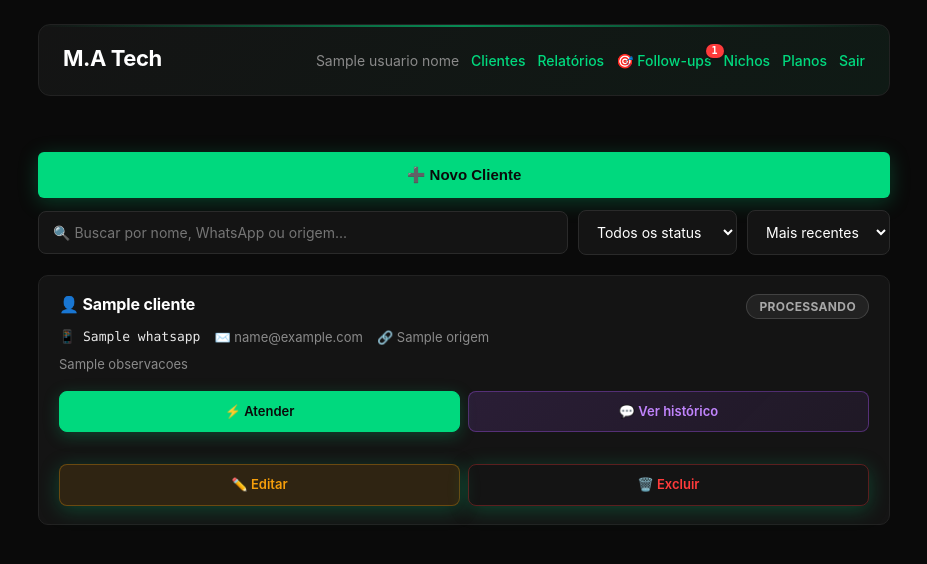
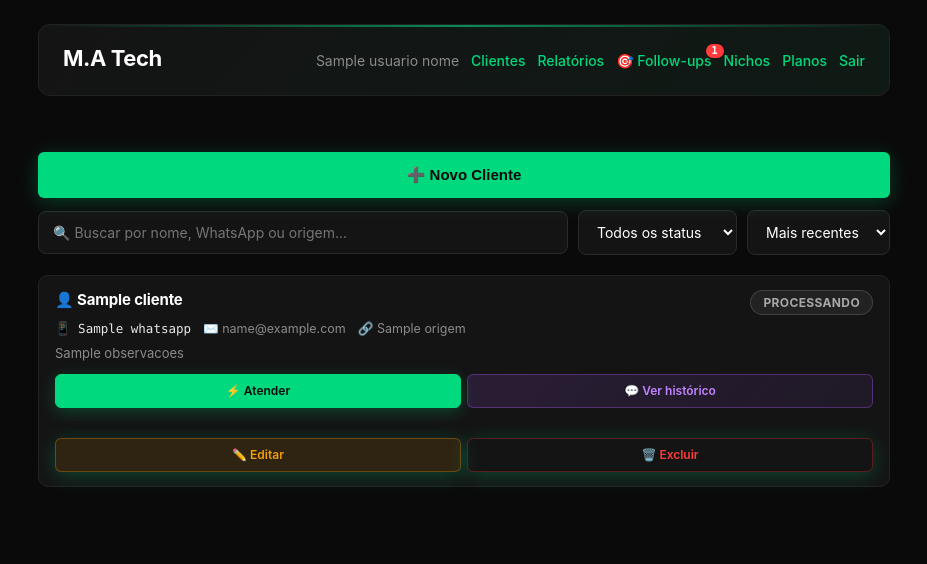
Before and after one commit to matechtecnologia/matech-atendimento, a FastAPI app: template templates/clientes.html in a window 1280 px wide. Shown: the top 564 px of the page, without its empty margins (176-1103 px from the left). Run offline with FastAPI, Linux system fonts and the light colour scheme; the template is opened without the code that fills it: most values are stand-ins (such as "Sample title", 1, 10 or a date in 2020); some libraries are stand-ins or nearby versions.

Commit message:
landing captura + animacoes + cards compactos

```diff
--- a/static/style.css
+++ b/static/style.css
@@ -1403,3 +1403,195 @@ notepad static\style.css
     color: #0a0a0a !important;
     border-color: #00b368 !important;
 }
+
+
+/* ============================================================
+   MELHORIAS VISUAIS — v2
+   Animações suaves + cards compactos + hover refinado
+   ============================================================ */
+
+/* ===== ANIMAÇÕES BASE ===== */
+@keyframes fade-scale-in {
+    from { opacity: 0; transform: scale(0.98) translateY(6px); }
+    to { opacity: 1; transform: scale(1) translateY(0); }
+}
+
+@keyframes glow-pulse {
+    0%, 100% { box-shadow: 0 0 0 0 rgba(0,217,126,0.4); }
+    50% { box-shadow: 0 0 0 8px rgba(0,217,126,0); }
+}
+
+@keyframes slide-down {
+    from { opacity: 0; transform: translateY(-8px); max-height: 0; }
+    to { opacity: 1; transform: translateY(0); max-height: 2000px; }
+}
+
+/* ===== BOTÕES — mais suaves e responsivos ===== */
+button,
+.btn-gerar,
+.btn-mini,
+.btn-copiar,
+.btn-acao {
+    transition: all 0.22s cubic-bezier(0.16, 1, 0.3, 1) !important;
+    will-change: transform, box-shadow;
+}
+
+button:active,
+.btn-gerar:active,
+.btn-mini:active,
+.btn-copiar:active,
+.btn-acao:active {
+    transform: scale(0.97) translateY(0) !important;
+}
+
+/* ===== LINKS DO MENU ===== */
+.usuario-info a {
+    transition: all 0.2s cubic-bezier(0.16, 1, 0.3, 1);
+    position: relative;
+}
+
+.usuario-info a:not(.menu-ativo):not(.ajuda-header-btn):hover {
+    color: #00ff99 !important;
+    transform: translateY(-1px);
+}
+
+/* ===== BLOCOS DE RESULTADO — hover refinado ===== */
+.bloco {
+    transition: all 0.25s cubic-bezier(0.16, 1, 0.3, 1);
+}
+
+.bloco:hover {
+    transform: translateY(-2px);
+    box-shadow: 0 12px 32px rgba(0,0,0,0.3);
+}
+
+/* ===== STATS CARDS — mais vivos ===== */
+.stat-card {
+    transition: all 0.28s cubic-bezier(0.16, 1, 0.3, 1);
+}
+
+.stat-card:hover {
+    transform: translateY(-3px) scale(1.01);
+    box-shadow: 0 16px 40px rgba(0,217,126,0.15);
+}
+
+/* ===== CARDS DE CLIENTE — compactos + animados ===== */
+.cliente-card {
+    transition: all 0.25s cubic-bezier(0.16, 1, 0.3, 1) !important;
+}
+
+.cliente-card:hover {
+    transform: translateY(-2px) !important;
+    box-shadow: 0 12px 32px rgba(0,217,126,0.12);
+    border-color: #00d97e !important;
+}
+
+/* ===== CARD DE NICHO ===== */
+.nicho-card {
+    transition: all 0.25s cubic-bezier(0.16, 1, 0.3, 1) !important;
+}
+
+.nicho-card:hover {
+    transform: translateY(-2px) !important;
+    box-shadow: 0 12px 32px rgba(34,197,94,0.12);
+}
+
+/* ===== FOLLOW-UP CARDS ===== */
+.follow-card {
+    transition: all 0.25s cubic-bezier(0.16, 1, 0.3, 1) !important;
+}
+
+.follow-card:hover {
+    transform: translateY(-2px) !important;
+    box-shadow: 0 12px 32px rgba(0,0,0,0.3);
+}
+
+/* ===== INPUTS — focus com glow mais suave ===== */
+input, textarea, select {
+    transition: border-color 0.2s ease, box-shadow 0.25s cubic-bezier(0.16, 1, 0.3, 1), background 0.2s ease;
+}
+
+input:focus, textarea:focus, select:focus {
+    background: #0d0d0d !important;
+}
+
+/* ===== BADGES — micro-animação ===== */
+.badge-status,
+.badge-tag,
+.tipo-badge {
+    transition: all 0.2s ease;
+}
+
+.badge-status:hover,
+.badge-tag:hover,
+.tipo-badge:hover {
+    transform: scale(1.05);
+}
+
+/* ===== FORM DE EDIÇÃO — abre suave ===== */
+.form-edit.aberto {
+    animation: slide-down 0.35s cubic-bezier(0.16, 1, 0.3, 1);
+}
+
+/* ===== PAINEL DE AJUDA ===== */
+#ajuda-painel[style*="display: block"],
+#ajuda-painel.aberto {
+    animation: fade-scale-in 0.3s cubic-bezier(0.16, 1, 0.3, 1);
+}
+
+/* ===== TOASTS — mais suaves ===== */
+.toast {
+    transition: opacity 0.35s cubic-bezier(0.16, 1, 0.3, 1), transform 0.35s cubic-bezier(0.16, 1, 0.3, 1) !important;
+}
+
+/* ===== SCROLLBAR CUSTOMIZADA ===== */
+::-webkit-scrollbar {
+    width: 10px;
+    height: 10px;
+}
+
+::-webkit-scrollbar-track {
+    background: #0a0a0a;
+}
+
+::-webkit-scrollbar-thumb {
+    background: #1a1a1a;
+    border-radius: 10px;
+    border: 2px solid #0a0a0a;
+    transition: background 0.2s ease;
+}
+
+::-webkit-scrollbar-thumb:hover {
+    background: #00d97e;
+    box-shadow: 0 0 12px rgba(0,217,126,0.4);
+}
+
+/* ===== FOCO VISÍVEL ACESSÍVEL ===== */
+*:focus-visible {
+    outline: 2px solid #00d97e;
+    outline-offset: 2px;
+    border-radius: 4px;
+}
+
+/* ===== SELEÇÃO DE TEXTO ===== */
+::selection {
+    background: rgba(0,217,126,0.3);
+    color: #fff;
+}
+
+/* ===== SCROLL SUAVE NA PÁGINA ===== */
+html {
+    scroll-behavior: smooth;
+}
+
+/* ===== MOBILE — menos hover, mais toque ===== */
+@media (max-width: 768px) {
+    .cliente-card:hover,
+    .nicho-card:hover,
+    .follow-card:hover,
+    .bloco:hover,
+    .stat-card:hover {
+        transform: none !important;
+        box-shadow: none !important;
+    }
+}
--- a/templates/clientes.html
+++ b/templates/clientes.html
@@ -53,13 +53,15 @@
             background: #141414;
             border: 1px solid #222222;
             border-radius: 10px;
-            padding: 18px 20px;
-            margin-bottom: 12px;
-            transition: border-color 0.2s ease, transform 0.15s ease;
+            padding: 14px 16px;
+            margin-bottom: 8px;
+            transition: all 0.22s cubic-bezier(0.16, 1, 0.3, 1);
+            cursor: default;
         }
         .cliente-card:hover {
             border-color: #00d97e;
-            transform: translateY(-1px);
+            transform: translateY(-2px);
+            box-shadow: 0 12px 30px rgba(0,217,126,0.12);
         }
         .cliente-head {
             display: flex;
@@ -69,7 +71,7 @@
             flex-wrap: wrap;
         }
         .cliente-head h3 {
-            font-size: 16px;
+            font-size: 15px;
             color: #fff;
             font-weight: 700;
             letter-spacing: -0.01em;
@@ -77,11 +79,11 @@
         }
         .cliente-meta {
             display: flex;
-            gap: 14px;
+            gap: 12px;
             flex-wrap: wrap;
-            margin-top: 10px;
+            margin-top: 6px;
             color: #8a8a8a;
-            font-size: 13px;
+            font-size: 12.5px;
         }
         .cliente-meta .wpp {
             color: #e8e8e8;
@@ -90,38 +92,35 @@
         .cliente-obs {
             color: #8a8a8a;
             font-size: 13px;
-            margin-top: 10px;
+            margin-top: 8px;
             line-height: 1.5;
         }
-
-        /* ===== GRADE 2x2 DOS BOTÕES ===== */
         .cliente-actions {
             display: grid;
             grid-template-columns: 1fr 1fr;
-            gap: 8px;
-            margin-top: 16px;
+            gap: 6px;
+            margin-top: 10px;
         }
         .cliente-actions > form {
             display: contents;
         }
-
         .btn-mini {
             background: #1a1a1a;
             color: #c8c8c8;
             border: 1px solid #2a2a2a;
-            padding: 12px 10px;
-            border-radius: 8px;
-            font-size: 13px;
+            padding: 9px 10px;
+            border-radius: 6px;
+            font-size: 12px;
             font-weight: 600;
             text-decoration: none;
             cursor: pointer;
-            transition: all 0.2s ease;
+            transition: all 0.22s cubic-bezier(0.16, 1, 0.3, 1);
             font-family: inherit;
             white-space: nowrap;
             display: inline-flex;
             align-items: center;
             justify-content: center;
-            gap: 6px;
+            gap: 5px;
             line-height: 1.2;
             width: 100%;
             box-sizing: border-box;
@@ -129,7 +128,6 @@
         .btn-mini:hover {
             transform: translateY(-1px);
         }
-        /* Atender — verde */
         .btn-mini.atender {
             background: #00d97e;
             color: #0a0a0a;
@@ -140,7 +138,6 @@
             background: #00b368;
             box-shadow: 0 6px 24px rgba(0,217,126,0.4);
         }
-        /* Ver histórico — roxo */
         .btn-mini.historico {
             background: linear-gradient(135deg, rgba(168,85,247,0.15), rgba(168,85,247,0.08));
             color: #c084fc;
@@ -152,7 +149,6 @@
             color: #d8b4fe;
             box-shadow: 0 6px 24px rgba(168,85,247,0.3);
         }
-        /* Editar — âmbar */
         .btn-mini.editar {
             background: rgba(245,158,11,0.12);
             color: #f59e0b;
@@ -164,7 +160,6 @@
             color: #fbbf24;
             box-shadow: 0 6px 20px rgba(245,158,11,0.2);
         }
-        /* Excluir — vermelho outline */
         .btn-mini.excluir {
             background: transparent;
             color: #ff3b3b;
@@ -175,10 +170,9 @@
             border-color: #ff3b3b;
             box-shadow: 0 6px 20px rgba(255,59,59,0.2);
         }
-
         .cliente-edit {
-            margin-top: 16px;
-            padding-top: 16px;
+            margin-top: 14px;
+            padding-top: 14px;
             border-top: 1px solid #222222;
         }
         .cliente-edit .linha {
@@ -254,7 +248,7 @@
             </div>
         </div>
 
-                <div style="margin-top:24px; margin-bottom:12px;">
+        <div style="margin-top:24px; margin-bottom:12px;">
             <button type="button" class="btn-novo" onclick="toggleFormAdd()" style="width:100%; padding:14px 20px; font-size:15px;">➕ Novo Cliente</button>
         </div>
 
@@ -447,8 +441,6 @@
     </div>
     <script src="/static/app.js"></script>
     <script>
-    let todosExpandidos = false;
-
     function toggleFormAdd() {
         const f = document.getElementById('form-add-wrapper');
         const abrir = f.style.display === 'none';
@@ -469,18 +461,6 @@
             btn.innerText = '▲ Fechar';
             el.scrollIntoView({behavior: 'smooth', block: 'center'});
         }
-    }
-
-    function expandirTodos() {
-        todosExpandidos = !todosExpandidos;
-        const btn = document.getElementById('btn-expandir');
-        document.querySelectorAll('.cliente-edit').forEach(e => {
-            e.style.display = todosExpandidos ? 'block' : 'none';
-        });
-        document.querySelectorAll('[id^="btn-edit-"]').forEach(b => {
-            b.innerText = todosExpandidos ? '▲ Fechar' : '✏️ Editar';
-        });
-        btn.innerText = todosExpandidos ? 'Recolher tudo' : 'Expandir tudo';
     }
 
     function aplicarFiltros() {
@@ -514,8 +494,8 @@
             if (ok) visiveis++;
         });
 
-        document.getElementById('vazio-busca').style.display = (visiveis === 0 && (q || statusFiltro)) ? 'block' : 'none';
-        document.getElementById('contador').innerText = visiveis;
+        const vazioEl = document.getElementById('vazio-busca');
+        if (vazioEl) vazioEl.style.display = (visiveis === 0 && (q || statusFiltro)) ? 'block' : 'none';
 
         const visiveisCards = cards.filter(c => c.style.display !== 'none');
         visiveisCards.sort((a, b) => {
```
